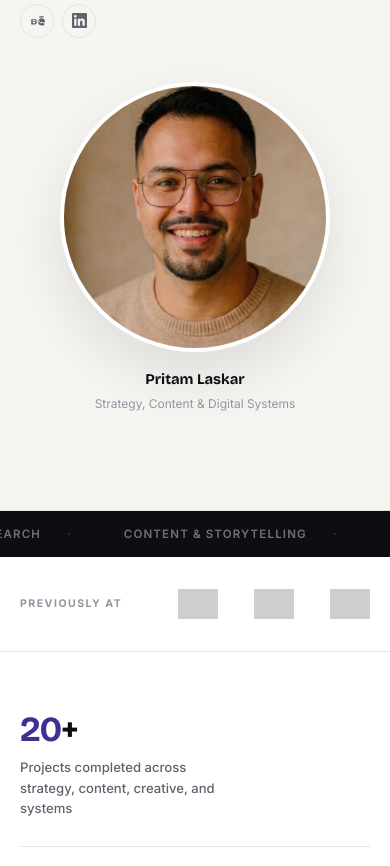
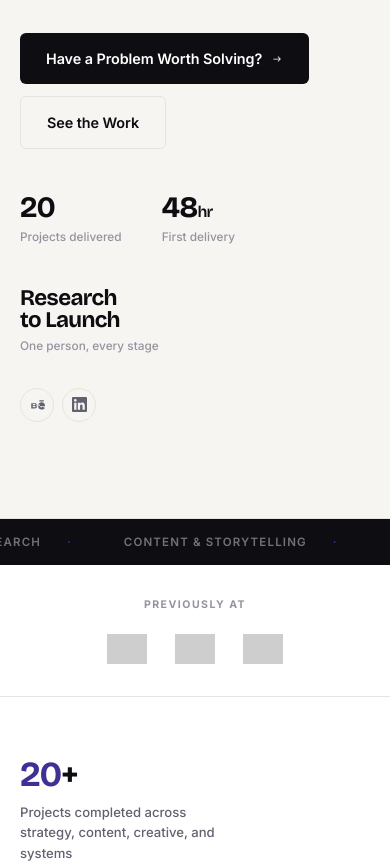
Before and after one commit to pritamlaskar/pritamlaskar.github.io, a plain HTML site: page index.html in a window 390 px wide. Shown: the part 1040-1906 px from the top of the page. Drawn offline with nearby package versions, Linux system fonts and the light colour scheme; grey boxes are pictures that could not be loaded; a script that the page names is missing.

Commit message:
Fix mobile layout: hero photo order and logo strip wrapping
Photo now appears above the intro text on narrow viewports instead of
below it, and the three "Previously At" logos stay on a single row
instead of wrapping 2-then-1.

Co-Authored-By: Claude Sonnet 5 <noreply@anthropic.com>

```diff
--- a/index.html
+++ b/index.html
@@ -535,6 +535,10 @@
     .tm-card, .tm-card:nth-child(4), .tm-card:nth-child(5) { grid-column: span 1; }
     .moat-wrap { overflow-x: auto; }
     .section-head.row { flex-direction: column; align-items: flex-start; }
+    .hero-photo-wrap { order: -1; margin-bottom: 8px; }
+    .logo-strip-inner { flex-direction: column; align-items: center; gap: 20px; }
+    .logo-strip-logos { justify-content: center; gap: 28px; width: 100%; flex-wrap: nowrap; }
+    .logo-strip-logos img { max-width: 76px; }
   }
 </style>
 </head>
```
